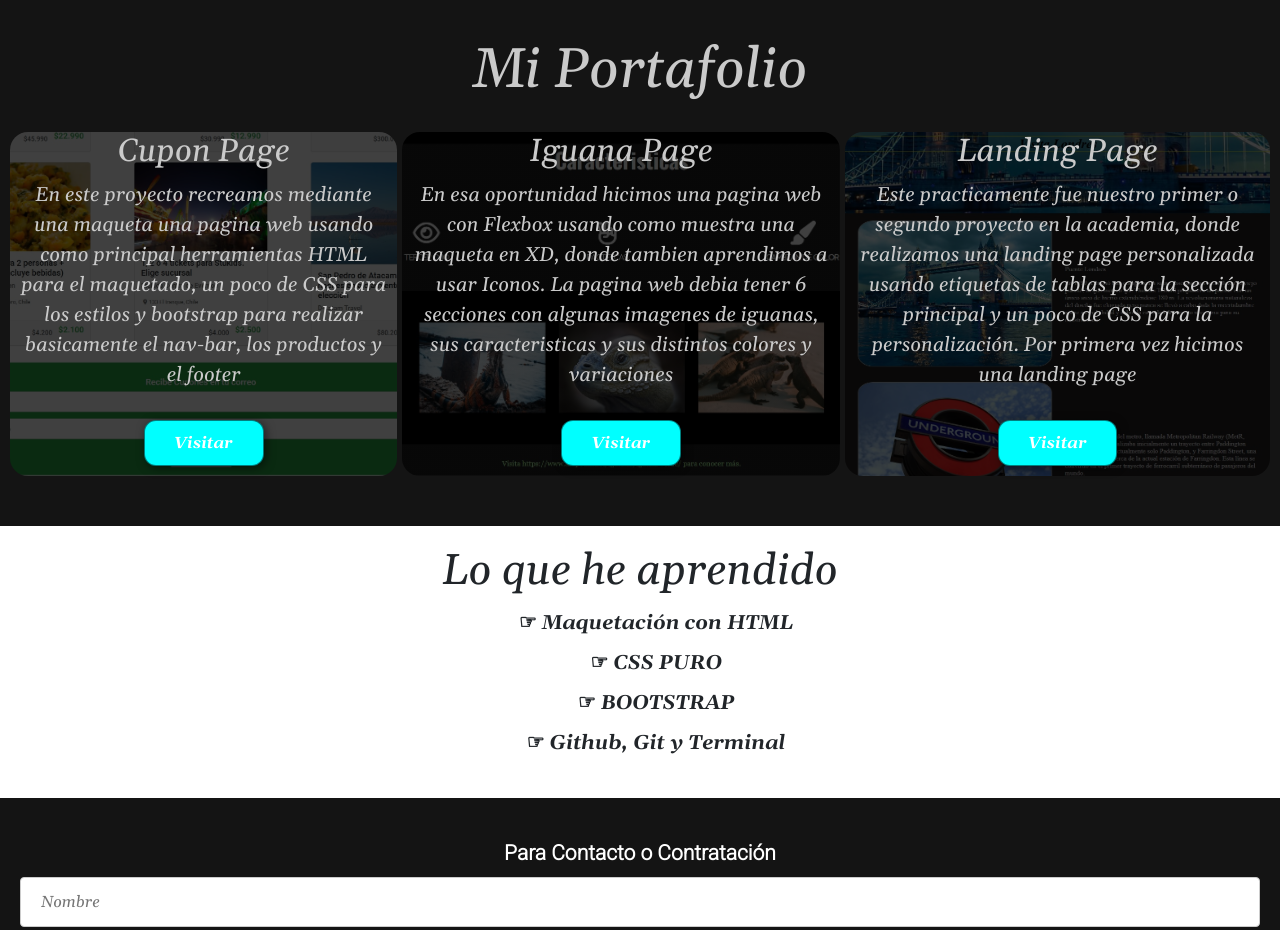
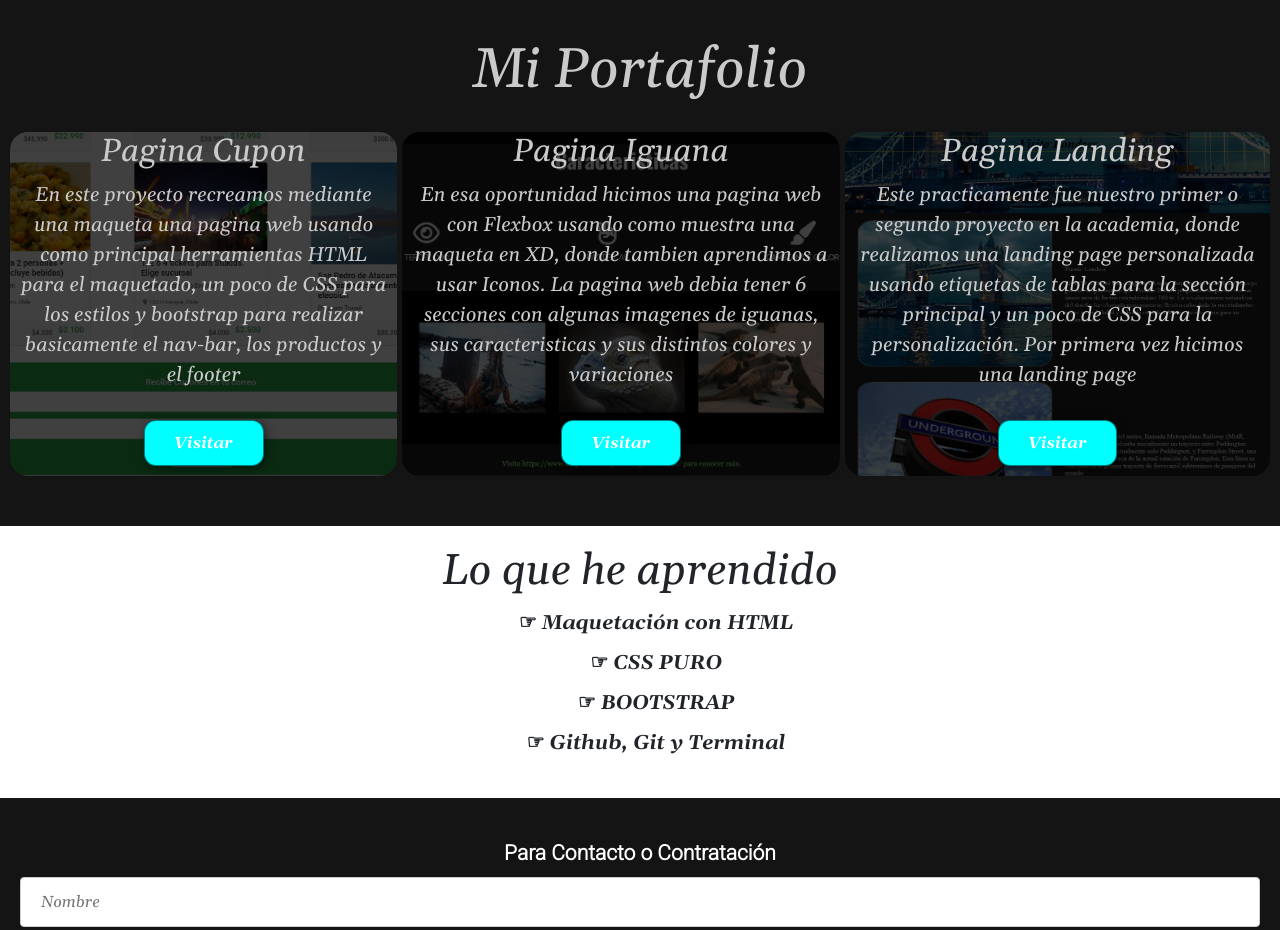
Before and after one commit to EdwinNieres/edwinnieres.github.io, a plain HTML site: page index.html in a window 1280 px wide. Shown: the part 1460-2390 px from the top of the page. Drawn offline with nearby package versions, Linux system fonts and the light colour scheme.

Commit message:
cambio titulo

```diff
--- a/index.html
+++ b/index.html
@@ -77,21 +77,21 @@
       <h2>Mi Portafolio</h2>
      <div class="paginas">
       <div class="cart">
-        <h3>Cupon Page</h3>
+        <h3>Pagina Cupon</h3>
         <p><a href="./assets/Paginas/Bootstrap/index.html" target="_blank">En este proyecto recreamos mediante una maqueta una pagina web usando como principal herramientas HTML para el maquetado, un poco de CSS para los estilos y bootstrap para realizar basicamente el nav-bar, los productos y el footer</a></p>
         <form action="./assets/Paginas/Bootstrap/index.html" target="_blank">
           <button>Visitar</button>
         </form>
       </div>
       <div class="cart">
-        <h3>Iguana Page</h3>
+        <h3>Pagina Iguana</h3>
         <p><a href="./assets/Paginas/Iguana Page/index.html" target="_blank">En esa oportunidad hicimos una pagina web con Flexbox usando como muestra una maqueta en XD, donde tambien aprendimos a usar Iconos. La pagina web debia tener 6 secciones con algunas imagenes de iguanas, sus caracteristicas y sus distintos colores y variaciones</a></p>
         <form action="./assets/Paginas/Iguana Page/index.html" target="_blank">
           <button>Visitar</button>
         </form>
       </div>
       <div class="cart">
-        <h3>Landing Page</h3>
+        <h3> Pagina Landing </h3>
         <p><a href="./assets/Paginas/Landing Page/index.html" target="_blank">Este practicamente fue nuestro primer o segundo proyecto en la academia, donde realizamos una landing page personalizada usando etiquetas de tablas para la sección principal y un poco de CSS para la personalización. Por primera vez hicimos una landing page</a></p>
         <form action="./assets/Paginas/Landing Page/index.html" target="_blank">
           <button>Visitar</button>
```
